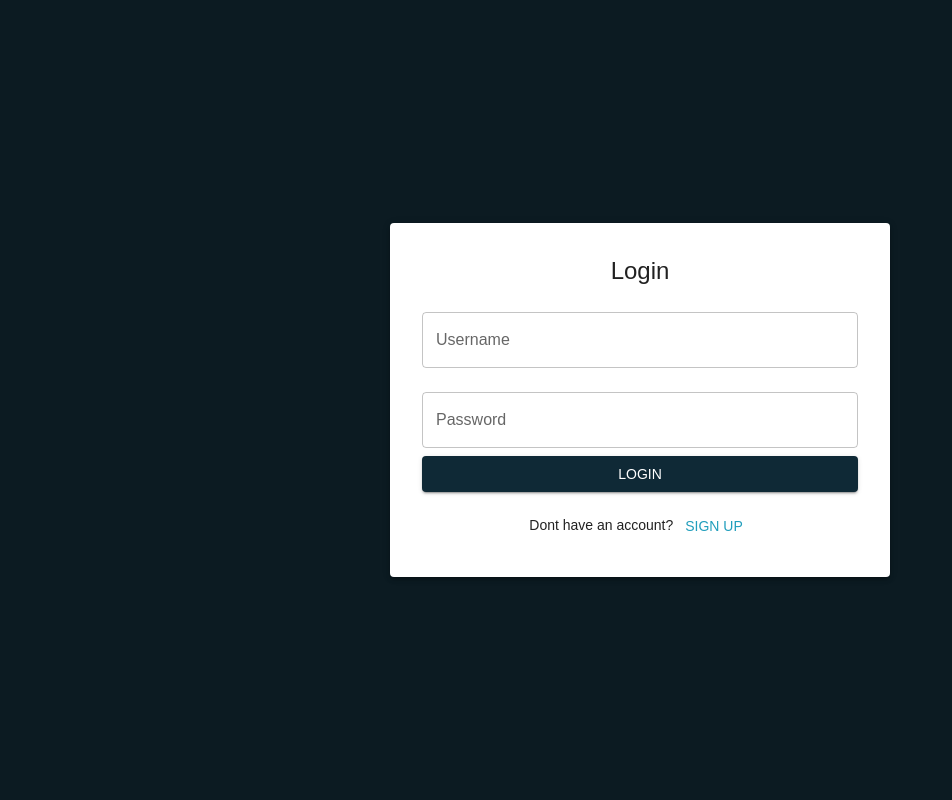
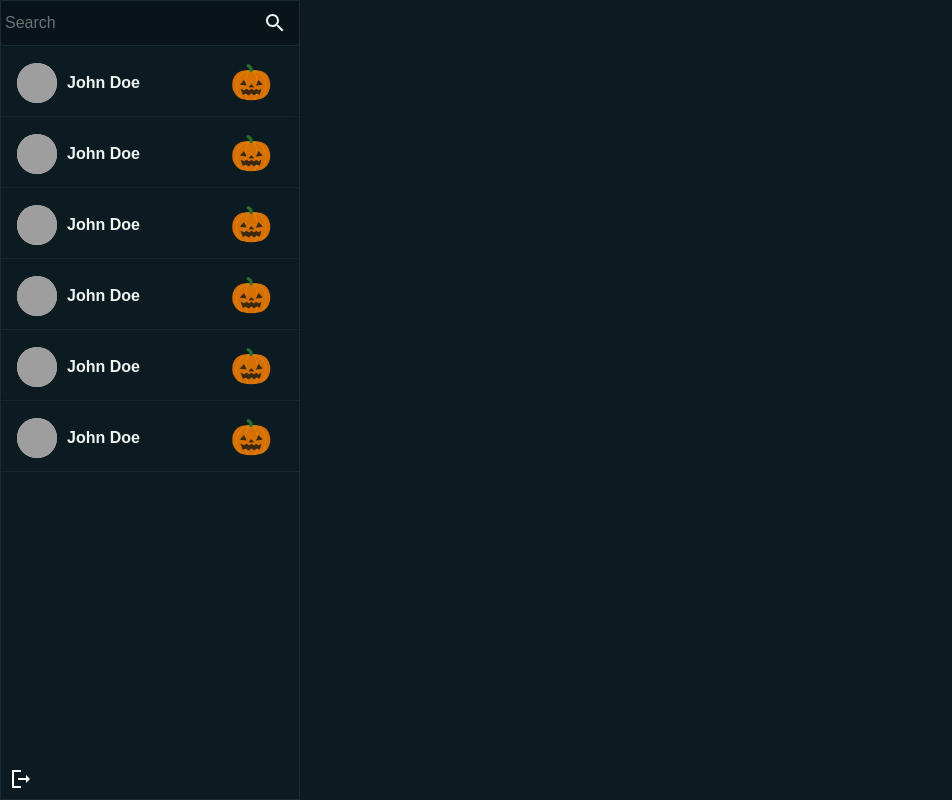
Before and after one commit to CrazySamuray/socket-chat-app, a React (Vite) app in the folder frontend/: page / in a window 1280 px wide. Shown: the whole page, without its empty margins (0-952 px from the left). Built offline with nearby package versions, Linux system fonts and the light colour scheme; grey boxes are pictures that could not be loaded.

Commit message:
add init sidebar ui

```diff
--- a/frontend/src/App.jsx
+++ b/frontend/src/App.jsx
@@ -3,14 +3,16 @@ import React from "react";
 import { CssBaseline, ThemeProvider } from "@mui/material";
 import Background from "./components/styledComponents/Background";
 import Login from "./pages/Login.jsx";
+import SignUp from "./pages/signup/SignUp.jsx";
 import theme from "./theme/theme";
+import Home from "./pages/Home.jsx";
 
 function App() {
   return (
     <ThemeProvider theme={theme}>
       <CssBaseline />
       <Background>
-        <Login />
+        <Home />
       </Background>
     </ThemeProvider>
   );
--- /dev/null
+++ b/frontend/src/components/sidebar/Conversation.jsx
@@ -0,0 +1,49 @@
+import React from "react";
+import {
+  Avatar,
+  Card,
+  CardContent,
+  Divider,
+  Typography,
+  Box,
+} from "@mui/material";
+
+const Conversation = () => {
+  return (
+    <>
+      <Card sx={{ maxHeight: 70, backgroundColor: "#0c1b22" }}>
+        <CardContent style={{ flex: 1 }}>
+          <Box
+            style={{
+              display: "flex",
+              alignItems: "center",
+            }}
+          >
+            <Avatar>
+              <img
+                src="https://cdn0.iconfinder.com/data/icons/communication-line-10/24/account_profile_user_contact_person_avatar_placeholder-512.png"
+                alt="user avatar"
+                style={{ width: 45, height: 45, borderRadius: "50%" }}
+              />
+            </Avatar>
+            <Typography
+              style={{ paddingLeft: 10 }}
+              variant="subtitle1"
+              fontWeight="bold"
+              color="#edf3ee"
+            >
+              John Doe
+            </Typography>
+            <Typography style={{ marginLeft: 90 }} variant="h4">
+              🎃
+            </Typography>
+          </Box>
+        </CardContent>
+      </Card>
+
+      <Divider color="#1c2b2e" />
+    </>
+  );
+};
+
+export default Conversation;
--- /dev/null
+++ b/frontend/src/components/sidebar/ConversationWrapper.jsx
@@ -0,0 +1,18 @@
+import React from "react";
+import { Box } from "@mui/material";
+import Conversation from "./Conversation";
+
+const Conversations = () => {
+  return (
+    <Box sx={{ overflow: "auto" }}>
+      <Conversation />
+      <Conversation />
+      <Conversation />
+      <Conversation />
+      <Conversation />
+      <Conversation />
+    </Box>
+  );
+};
+
+export default Conversations;
--- /dev/null
+++ b/frontend/src/components/sidebar/LogoutButton.jsx
@@ -0,0 +1,23 @@
+import React from "react";
+// CircularProgress
+import { IconButton, Box } from "@mui/material";
+import LogoutSharpIcon from "@mui/icons-material/LogoutSharp";
+// import useLogout from "../../hooks/useLogout";
+
+const LogoutButton = () => {
+  //   const { loading, logout } = useLogout();
+
+  return (
+    <Box style={{ marginTop: "auto" }}>
+      {/* {!loading ? ( */}
+      <IconButton>
+        <LogoutSharpIcon style={{ width: 24, height: 24, color: "white" }} />
+      </IconButton>
+      {/* ) : (
+        <CircularProgress size={24} style={{ color: "white" }} />
+      )} */}
+    </Box>
+  );
+};
+
+export default LogoutButton;
--- /dev/null
+++ b/frontend/src/components/sidebar/SearchInput.jsx
@@ -0,0 +1,58 @@
+import React, { useState } from "react";
+import { IconButton, InputBase, Paper } from "@mui/material";
+import SearchSharpIcon from "@mui/icons-material/SearchSharp";
+// import useConversation from "../../zustand/useConversation";
+// import useGetConversations from "../../hooks/useGetConversations";
+
+const SearchInput = () => {
+  const [search, setSearch] = useState("");
+  // const { setSelectedConversation } = useConversation();
+  // const { conversations } = useGetConversations();
+
+  const handleSubmit = (e) => {
+    e.preventDefault();
+    // if (!search) return;
+    // if (search.length < 3) {
+    //   return toast.error("Search term must be at least 3 characters long");
+    // }
+
+    // const conversation = conversations.find((c) =>
+    //   c.fullName.toLowerCase().includes(search.toLowerCase())
+    // );
+
+    // if (conversation) {
+    //   setSelectedConversation(conversation);
+    //   setSearch("");
+    // } else toast.error("No such user found!");
+  };
+
+  return (
+    <Paper
+      style={{
+        backgroundColor: "#081419",
+        borderBottom: "1px solid #1c2b2e",
+        color: "#edf3ee",
+      }}
+      component="form"
+      onSubmit={handleSubmit}
+      elevation={0}
+      sx={{ p: "2px 4px", display: "flex", alignItems: "center" }}
+    >
+      <InputBase
+        placeholder="Search"
+        value={search}
+        onChange={(e) => setSearch(e.target.value)}
+        fullWidth
+        inputProps={{
+          style: { color: "#edf3ee" },
+          placeholderTextColor: "#edf3ee",
+        }}
+      />
+      <IconButton type="submit" aria-label="search">
+        <SearchSharpIcon sx={{ color: "#edf3ee" }} />
+      </IconButton>
+    </Paper>
+  );
+};
+
+export default SearchInput;
--- /dev/null
+++ b/frontend/src/components/sidebar/Sidebar.jsx
@@ -0,0 +1,23 @@
+import { Box } from "@mui/material";
+import Conversations from "./ConversationWrapper";
+import LogoutButton from "./LogoutButton";
+import SearchInput from "./SearchInput";
+
+const Sidebar = () => {
+  return (
+    <Box
+      sx={{
+        border: "1px solid #1c2b2e",
+        display: "flex",
+        flexDirection: "column",
+        height: "100vh",
+        width: "300px",
+      }}
+    >
+      <SearchInput />
+      <Conversations />
+      <LogoutButton />
+    </Box>
+  );
+};
+export default Sidebar;
--- a/frontend/src/pages/Home.jsx
+++ b/frontend/src/pages/Home.jsx
@@ -1,5 +1,17 @@
-function Home() {
-  return <div>Home</div>;
-}
+import { Grid } from "@mui/material";
+// import MessageContainer from "../../components/messages/MessageContainer";
+import Sidebar from "../components/sidebar/Sidebar";
 
+const Home = () => {
+  return (
+    <Grid container spacing={2}>
+      <Grid item xs={12} sm={4}>
+        <Sidebar />
+      </Grid>
+      {/* <Grid item xs={12} sm={8}>
+        <MessageContainer />
+      </Grid> */}
+    </Grid>
+  );
+};
 export default Home;
```
